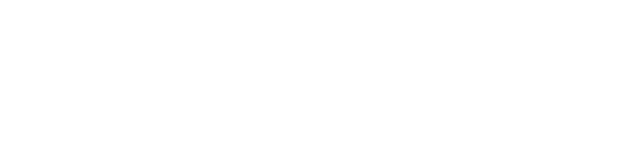
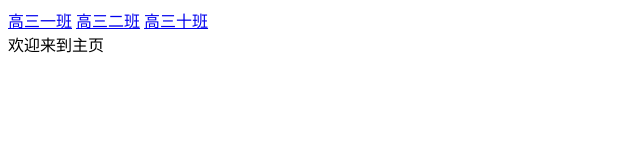
Before and after one commit to ChpShy/backbone-demo, a website built with webpack: page index.html in a window 1280 px wide. Shown: the whole page, without its empty margins (0-640 px from the left). Built offline with nearby package versions, Linux system fonts and the light colour scheme; files whose address does not match are found by name.

Commit message:
backbone路由功能

```diff
--- a/index.html
+++ b/index.html
@@ -1,17 +1,51 @@
 <!DOCTYPE html>
 <html>
 <head>
+    <title>学校信息</title>
     <meta charset="UTF-8">
     <meta name="viewport"
           content="width=device-width, user-scalable=no, initial-scale=1.0, maximum-scale=1.0, minimum-scale=1.0">
     <meta http-equiv="X-UA-Compatible" content="ie=edge">
-    <title>学校信息</title>
+
+    <link rel="stylesheet" href="./src/css/school.css">
+
+    <script type="text/javascript" src="./libs/jquery/jquery-1.12.4.min.js"></script>
+    <script type="text/javascript" src="./libs/devjs/underscore.js"></script>
+    <script type="text/javascript" src="./libs/devjs/backbone.js"></script>
+    <script type="text/javascript" src="./libs/devjs/backbone-localstorage.js"></script>
+
+    <script type="text/javascript" src="./libs/bootstrap/js/bootstrap.min.js"></script>
+    <script type="text/javascript" src="./libs/bootstrap/js/bootstrap-table.min.js"></script>
+    <script type="text/javascript" src="./libs/bootstrap/js/bootstrap-table-zh-CN.min.js"></script>
+    <script type="text/javascript" src="./libs/layer/layer.js"></script>
+    <script type="text/javascript" src="./dist/bundle.js"></script>
 </head>
 <body>
-    <div>
-        <div></div>
+    <div class="school-wrapper">
+        <div class="school-title">
+            <a class="tab" href="#c1">高三一班</a>
+            <a class="tab" href="#c2">高三二班</a>
+            <a class="tab" href="#c10">高三十班</a>
+        </div>
+        <div class="school-content" id="content">
+            这是content
+        </div>
     </div>
 
+    <script type="text/template" id="init-template">
+        <span>欢迎来到主页</span>
+    </script>
 
+    <script type="text/template" id="one-template">
+        <span>高三一班</span>
+    </script>
+
+    <script type="text/template" id="two-template">
+        <span>高三二班</span>
+    </script>
+
+    <script type="text/template" id="ten-template">
+        <span>高三十班</span>
+    </script>
 </body>
 </html>
--- a/package.json
+++ b/package.json
@@ -4,7 +4,9 @@
   "description": "陈朋的backbone学习项目",
   "main": "index.js",
   "scripts": {
-    "test": "echo \"Error: no test specified\" && exit 1"
+    "test": "echo \"Error: no test specified\" && exit 1",
+    "build": "webpack -p --config webpack.prod.js --progress --colors",
+    "start": "webpack-dev-server --colors --progress"
   },
   "repository": {
     "type": "git",
--- a/src/index.js
+++ b/src/index.js
@@ -8,7 +8,107 @@ $(function(){
 
     //定义collection
 
+    //定义view
+    var indexView = Backbone.View.extend({
+        el: '#content',
+
+        template: _.template($("#init-template").html()),
+
+        initialize: function () {},
+
+        render: function () {
+            this.$el.html(this.template);
+            return this;
+        }
+    });
+    var indexView = new indexView;
+
+    var schoolView1 = Backbone.View.extend({
+        el: $("#content"),
+
+        template: _.template($("#one-template").html()),
+
+        initialize:function(){},
+
+        render: function () {
+            this.$el.html(this.template());
+            return this;
+        }
+    });
+    var schoolView1 = new schoolView1;
+
+    var schoolView2 = Backbone.View.extend({
+        el: $("#content"),
+
+        template: _.template($("#two-template").html()),
+
+        initialize:function(){},
+
+        render: function () {
+            this.$el.html(this.template());
+            return this;
+        }
+    });
+    var schoolView2 = new schoolView2;
+
+    var schoolView10 = Backbone.View.extend({
+        el: $("#content"),
+
+        template: _.template($("#ten-template").html()),
+
+        initialize:function(){},
+
+        render: function () {
+            this.$el.html(this.template());
+            return this;
+        }
+    });
+    var schoolView10 = new schoolView10;
+
     //定义routes
+    var schoolRouter = Backbone.Router.extend({
+        routes: {
+            "": "index",
+            "c1": "classOf1",
+            "c2": "classOf2",
+            "c10": "classOf10",
+            "*actions": "defaultRouter"
+        },
 
-    //定义view
+        index: function () {
+            indexView.render();
+            // alert("1")
+        },
+
+        classOf1: function () {
+            schoolView1.render();
+        },
+
+        classOf2: function () {
+            schoolView2.render();
+        },
+
+        classOf10: function () {
+            schoolView10.render();
+        },
+
+        defaultRouter: function (actions) {
+            console.log(actions);
+            //相当于重定向，手动跳往另一个路由
+            this.navigate("", {trigger: true});
+        }
+    });
+    var schoolRouter = new schoolRouter({});
+    //手动创建路由
+    schoolRouter.route("c0/:pageNo/:pageSize","page", function (pageNo, pageSize) {
+        console.log(pageNo + pageSize);
+        //关闭路由监听
+        Backbone.history.stop();
+    });
+    //在index路由执行完成之后执行
+    schoolRouter.on("route:index", function () {
+        // alert("2");
+    });
+
+    Backbone.history.start({hashChange: true, pushState : false});
 });
```
Also changed, not shown: libs/devjs/backbone.js.
